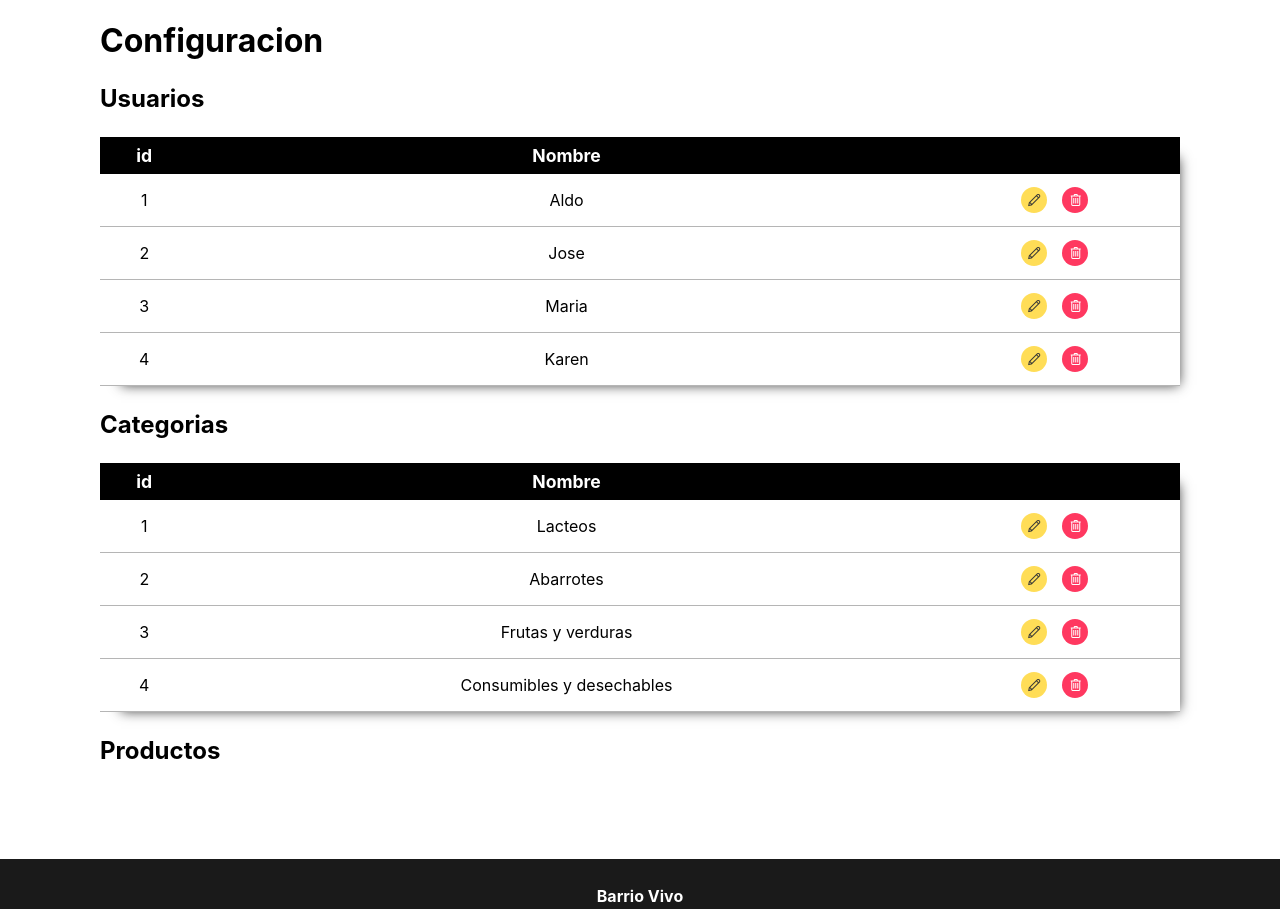
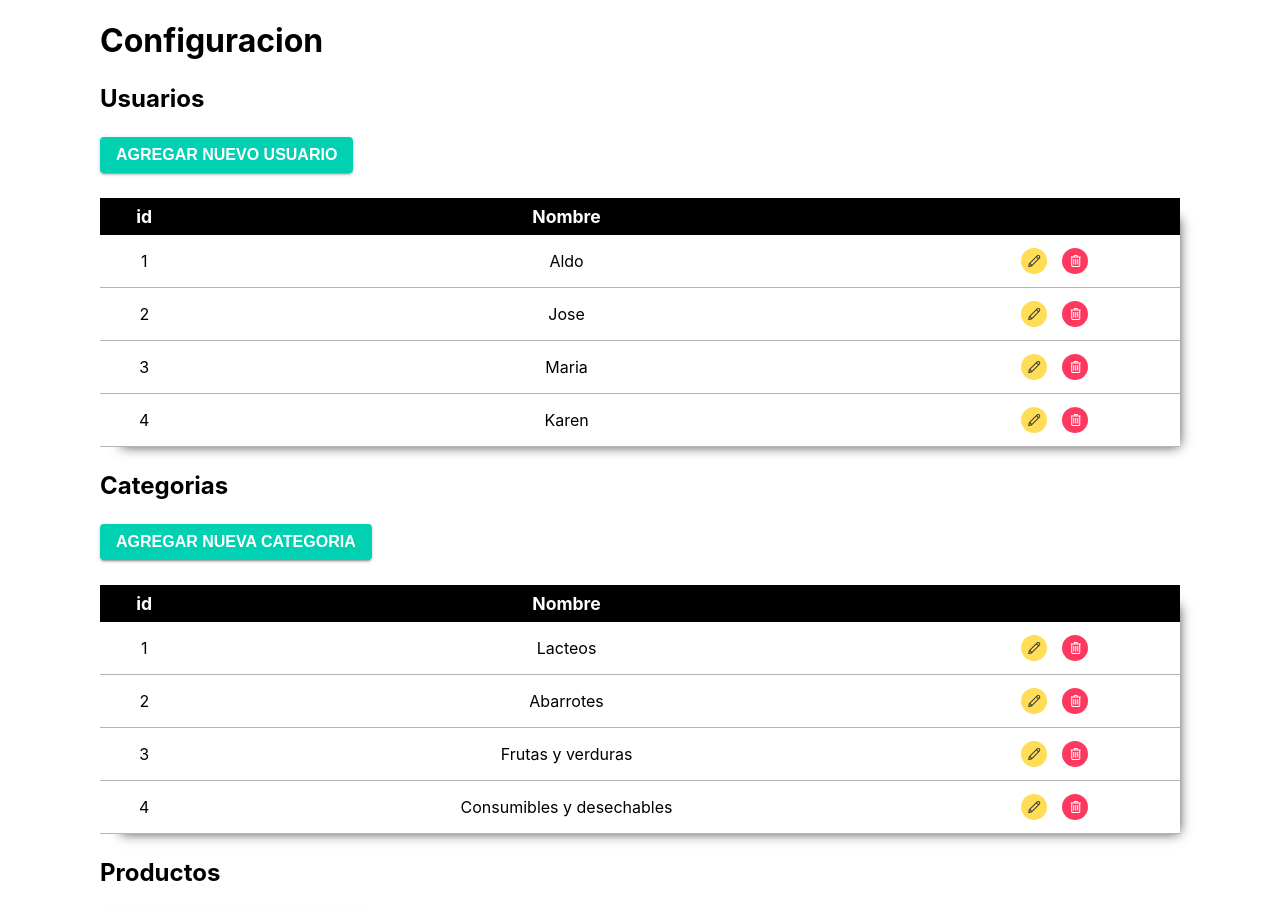
Before and after one commit to edevars/BarrioVivo, a Next.js app: page /configuracion in a window 1280 px wide. Shown: the part 100-1009 px from the top of the page. Built offline with nearby package versions, Linux system fonts and the light colour scheme.

Commit message:
:sparkles: Adding buttons to add

```diff
--- a/src/Components/Layout/SettingsContent.js
+++ b/src/Components/Layout/SettingsContent.js
@@ -1,6 +1,7 @@
 import styled from "styled-components";
 import Users from "../../Containers/Users";
 import CategoriesTable from "../../Containers/Categories/CategoriesTable";
+import Button from "../General/Button";
 
 const SubTitle = styled.h3`
   font-size: 1.5rem;
@@ -14,7 +15,10 @@ const SettingsContent = ({ users, categories }) => {
       <Users users={users} />
       <SubTitle>Categorias</SubTitle>
       <CategoriesTable categories={categories} />
+      <div>
       <SubTitle>Productos</SubTitle>
+      <Button>Agregar Producto Nuevo</Button>
+      </div>
     </>
   );
 };
--- a/src/Containers/Categories/CategoriesTable.js
+++ b/src/Containers/Categories/CategoriesTable.js
@@ -1,7 +1,10 @@
 import SettingsTable from "../../Components/SettingsTable";
+import Button from "../../Components/General/Button";
 
 const CategoriesTable = ({ categories }) => {
   return (
+    <>
+      <Button style={{ marginBottom: 25 }}>Agregar nueva categoria</Button>
       <SettingsTable
         items={categories}
         onClickEdit={id => {
@@ -11,6 +14,7 @@ const CategoriesTable = ({ categories }) => {
           console.log(`Se hace click para eliminar la categoria: ${id}`);
         }}
       />
+    </>
   );
 };
 
--- a/src/Containers/Users/index.js
+++ b/src/Containers/Users/index.js
@@ -1,9 +1,13 @@
 import SettingsTable from "../../Components/SettingsTable";
 import { connect } from "react-redux";
 import { openChangePasswordModal } from "../../redux/actions/modalActions";
+import Button from "../../Components/General/Button";
+
 
 const Users = ({ users, openChangePasswordModal }) => {
   return (
+    <>
+    <Button style={{marginBottom: 25}}>Agregar nuevo usuario</Button>
     <SettingsTable
       items={users}
       onClickEdit={id => {
@@ -14,6 +18,7 @@ const Users = ({ users, openChangePasswordModal }) => {
         console.log(`Se hace click para eliminar el usuario: ${id}`);
       }}
     />
+    </>
   );
 };
 
```
Lines whose indentation alone changed are shown as unchanged.
